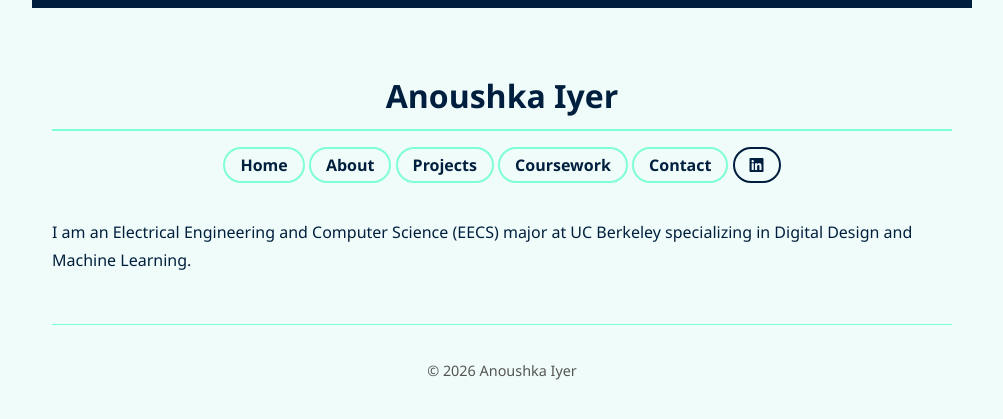
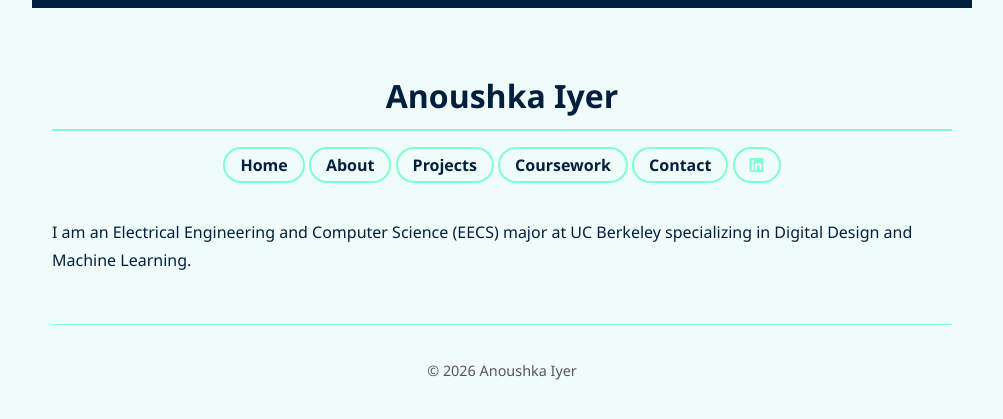
Before and after one commit to navyrose/navyrose.github.io, a Jekyll site: the page built from index.md, in a window 1280 px wide. Shown: the top 419 px of the page, without its empty margins (138-1141 px from the left). Built offline with Jekyll 4.4.1, drawn with Linux system fonts in a browser that asks for light colours.

Commit message:
Update style.css

```diff
--- a/assets/css/style.css
+++ b/assets/css/style.css
@@ -42,8 +42,8 @@ nav a:hover {
 }
 /* Custom Sea-Themed LinkedIn Button */
 .linkedin-btn {
-  border-color: #001f3f !important; /* Force Navy border */
-  color: #001f3f !important;        /* Force Navy icon */
+  border-color: #7FFFD4 !important; /* Force Navy border */
+  color: #7FFFD4 !important;        /* Force Navy icon */
   background-color: transparent;
 }
 
```
